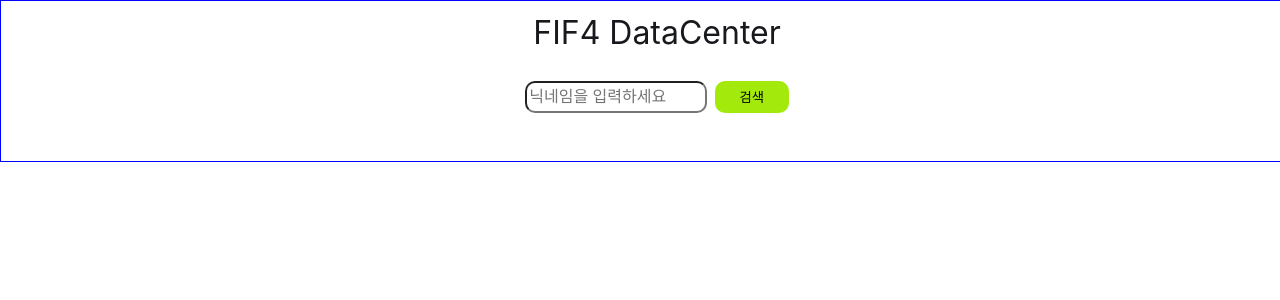
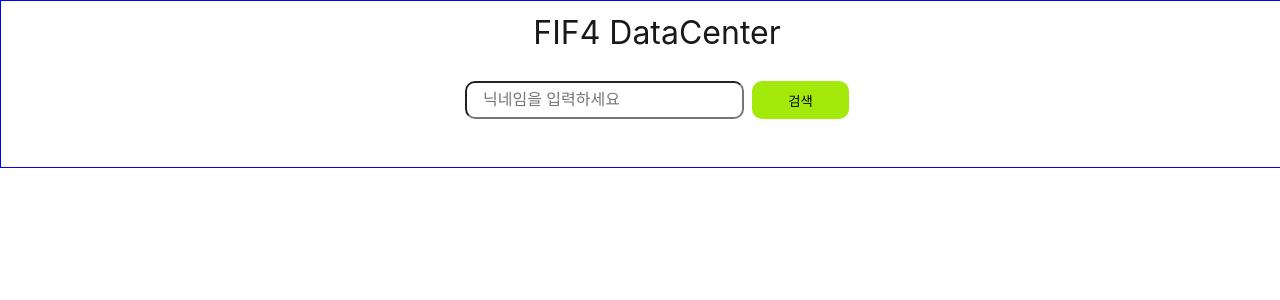
Before and after one commit to hanbinchoi/FIFO4-DataCenter, a React (Create React App) app: page / in a window 1280 px wide. Shown: the top 300 px of the page. Built offline with nearby package versions, Linux system fonts and the light colour scheme.

Commit message:
Design: Search Component 디자인 수정

```diff
--- a/src/Search.tsx
+++ b/src/Search.tsx
@@ -4,6 +4,8 @@ import { styled } from "styled-components";
 const SearchBar = styled.form`
   display: flex;
   margin: 2rem;
+  width: 30%;
+  padding: 0 100px;
   gap: 0.5rem;
 `;
 const Button = styled.button`
@@ -19,6 +21,7 @@ const Input = styled.input`
   color: ${(props) => props.theme.textColor};
   border-radius: 10px;
   flex: 3;
+  padding: 0.5rem 1rem;
   width: 100%;
 `;
 function Search() {
```
